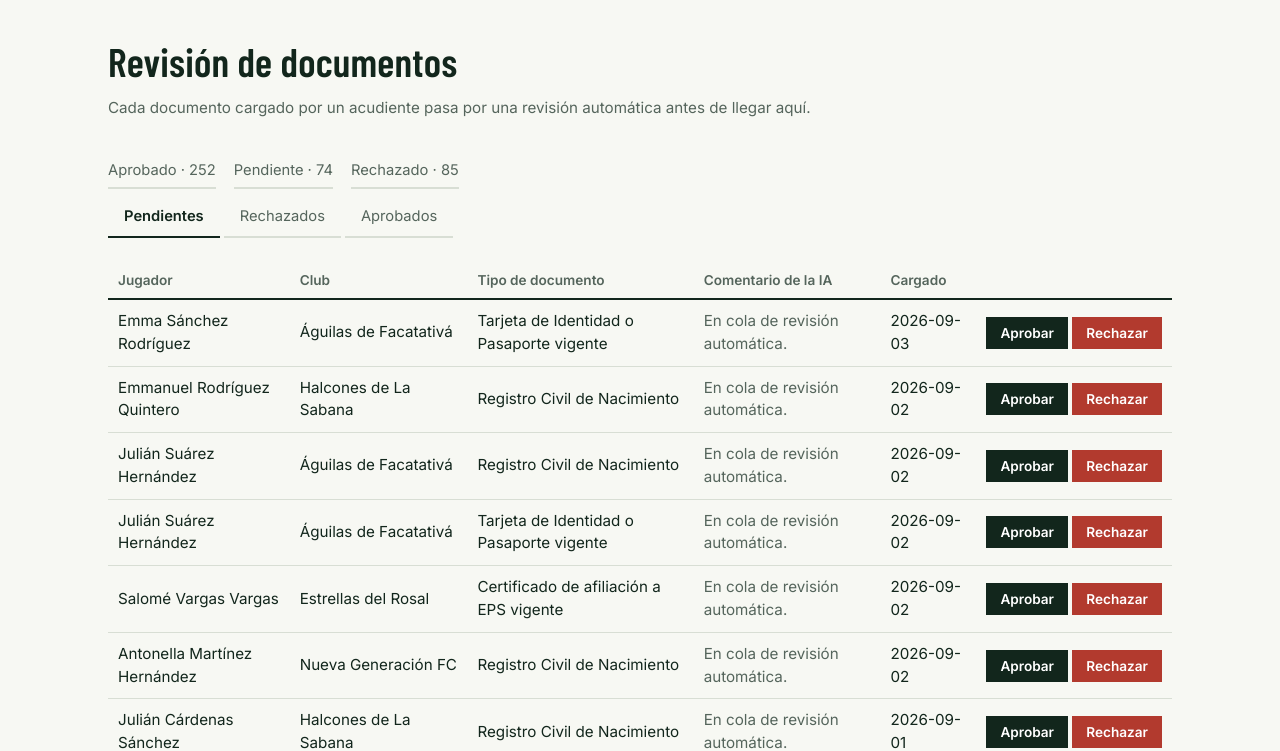
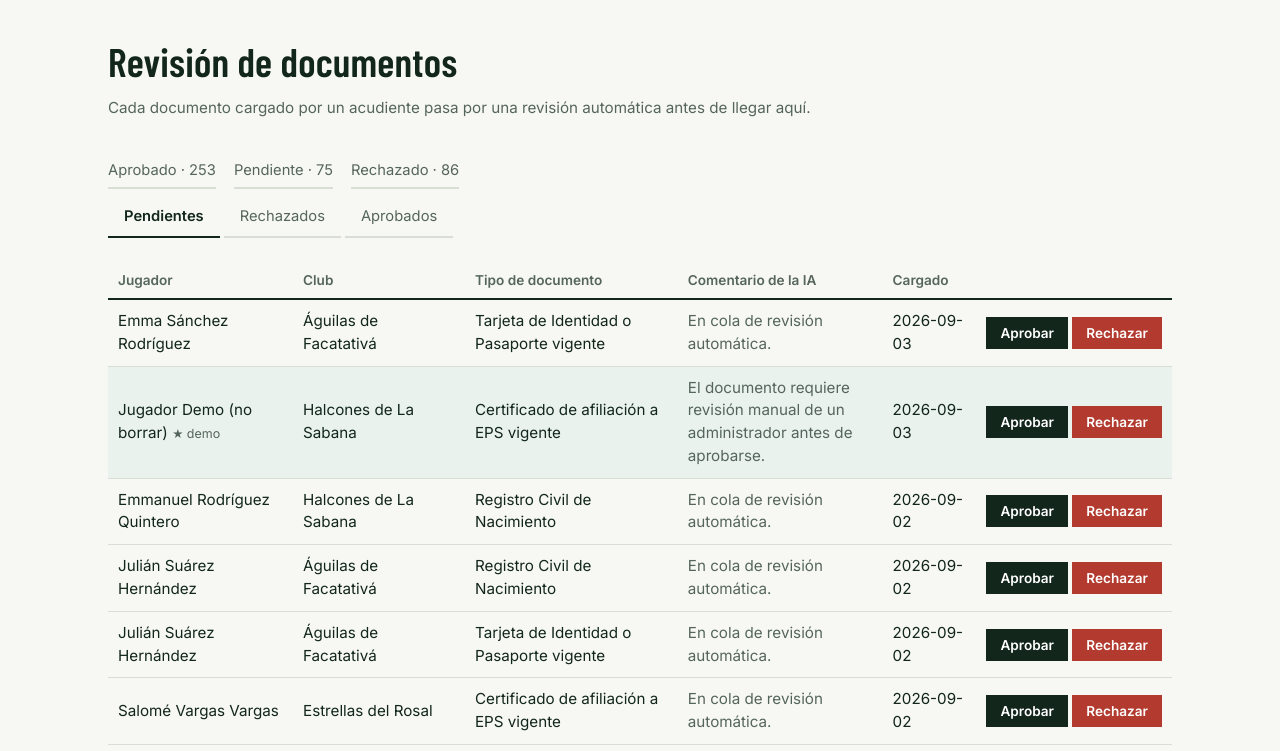
Before and after one commit to mapofxtest/vigor, a Flask app: page /admin/documentos in a window 1280 px wide. Shown: the part 81-832 px from the top of the page. Run offline with Flask 3, Linux system fonts and the light colour scheme; data comes from the database, SQL or seed files in the repository.

Commit message:
upload 4

```diff
--- a/vigor/app.py
+++ b/vigor/app.py
@@ -30,6 +30,13 @@ def landing():
 
 
 # --------------------------------------------------------------- admin ----
+
+@app.route("/admin/reiniciar-demo", methods=["POST"])
+def reiniciar_demo():
+    db.build_database()
+    flash("Datos demo reiniciados: todo vuelve al estado inicial, listo para presentar.", "success")
+    return redirect(url_for("admin_dashboard"))
+
 
 @app.route("/admin")
 def admin_dashboard():
@@ -221,6 +228,22 @@ def seguimiento():
 
 # ------------------------------------------------------------ inscripcion --
 
+COMENTARIOS_IA = {
+    "Aprobado": "La IA confirma que el documento corresponde al tipo solicitado y los datos coinciden con el registro del jugador.",
+    "Rechazado": "La IA no pudo verificar el documento: la imagen está borrosa, no corresponde al tipo solicitado, o parece ser una copia/descarga digital en vez del original físico. Vuelve a cargarlo.",
+    "Pendiente": "El documento requiere revisión manual de un administrador antes de aprobarse.",
+}
+
+
+def _simular_revision_ia(archivo):
+    """Simula la carga y revisión automática de un documento por IA."""
+    if not archivo or not archivo.filename:
+        return None, "Pendiente", "Aún no se ha cargado este documento.", None
+    resultado = random.choices(["Aprobado", "Rechazado", "Pendiente"], weights=[70, 15, 15], k=1)[0]
+    confianza = random.randint(60, 99) if resultado != "Pendiente" else None
+    return archivo.filename, resultado, COMENTARIOS_IA[resultado], confianza
+
+
 @app.route("/inscripcion", methods=["GET", "POST"])
 def inscripcion():
     conn = db.get_connection()
@@ -267,18 +290,22 @@ def inscripcion_formulario(codigo):
              request.form["padre_telefono"], request.form.get("observaciones_medicas") or "Ninguna"))
         jugador_id = conn.execute("SELECT last_insert_rowid()").fetchone()[0]
 
-        for tipo in db.TIPOS_DOC:
-            conn.execute("""INSERT INTO documentos (jugador_id, tipo, nombre_archivo, estado, comentario_ia, fecha_carga)
-                             VALUES (?,?,?,?,?,?)""",
-                         (jugador_id, tipo, "pendiente_de_carga.pdf", "Pendiente",
-                          "En espera de que el acudiente suba el documento.", date.today().isoformat()))
+        for d in db.DOCUMENTOS_REQUERIDOS:
+            archivo = request.files.get(f"archivo_{d['campo']}")
+            nombre_archivo, estado, comentario, confianza = _simular_revision_ia(archivo)
+            conn.execute("""INSERT INTO documentos
+                (jugador_id, tipo, nombre_archivo, estado, comentario_ia, confianza_ia, fecha_carga)
+                VALUES (?,?,?,?,?,?,?)""",
+                (jugador_id, d["tipo"], nombre_archivo, estado, comentario, confianza,
+                 date.today().isoformat() if nombre_archivo else None))
         conn.commit()
         conn.close()
         return redirect(url_for("inscripcion_confirmacion", jugador_id=jugador_id))
 
     conn.close()
     return render_template("inscripcion_formulario.html", club=club, categorias=db.CATEGORIAS,
-                            posiciones=db.POSICIONES, eps_list=db.EPS_LIST)
+                            posiciones=db.POSICIONES, eps_list=db.EPS_LIST,
+                            documentos_requeridos=db.DOCUMENTOS_REQUERIDOS)
 
 
 @app.route("/inscripcion/confirmacion/<int:jugador_id>")
@@ -299,19 +326,13 @@ def subir_documento(doc_id):
     conn = db.get_connection()
     doc = one(conn, "SELECT * FROM documentos WHERE id=?", (doc_id,))
     archivo = request.files.get("archivo")
-    nombre_archivo = archivo.filename if archivo and archivo.filename else f"documento_{doc_id}.pdf"
-
-    resultado = random.choices(
-        ["Aprobado", "Rechazado", "Pendiente"], weights=[70, 15, 15], k=1)[0]
-    comentarios = {
-        "Aprobado": "La IA confirma que el documento corresponde al tipo solicitado y los datos coinciden con el registro del jugador.",
-        "Rechazado": "La IA no pudo verificar el documento: la imagen está borrosa o no corresponde al tipo solicitado. Vuelve a cargarlo.",
-        "Pendiente": "El documento requiere revisión manual de un administrador antes de aprobarse.",
-    }
+    nombre_archivo, estado, comentario, confianza = _simular_revision_ia(archivo)
+    if nombre_archivo is None:
+        nombre_archivo = doc["nombre_archivo"] or f"documento_{doc_id}.pdf"
+        estado, comentario = "Pendiente", "El documento requiere revisión manual de un administrador antes de aprobarse."
     conn.execute("""UPDATE documentos SET nombre_archivo=?, estado=?, comentario_ia=?, confianza_ia=?, fecha_carga=?
                      WHERE id=?""",
-                 (nombre_archivo, resultado, comentarios[resultado],
-                  random.randint(60, 99), date.today().isoformat(), doc_id))
+                 (nombre_archivo, estado, comentario, confianza, date.today().isoformat(), doc_id))
     conn.commit()
     jugador_id = doc["jugador_id"]
     conn.close()
--- a/vigor/db.py
+++ b/vigor/db.py
@@ -158,6 +158,7 @@ EPS_LIST = ["Sura", "Sanitas", "Compensar", "Nueva EPS", "Famisanar", "Salud Tot
 DOCUMENTOS_REQUERIDOS = [
     {
         "tipo": "Registro Civil de Nacimiento",
+        "campo": "registro_civil",
         "resumen": (
             "Solo se acepta el documento físico ORIGINAL, expedido en el papel de "
             "seguridad de la Registraduría Nacional del Estado Civil. No se aceptan "
@@ -185,6 +186,7 @@ DOCUMENTOS_REQUERIDOS = [
     },
     {
         "tipo": "Tarjeta de Identidad o Pasaporte vigente",
+        "campo": "identidad",
         "resumen": (
             "Documento físico original y VIGENTE (no vencido). No se aceptan fotos del "
             "documento ni contraseñas o comprobantes de trámite en curso."
@@ -196,7 +198,7 @@ DOCUMENTOS_REQUERIDOS = [
         "requisitos": [
             "Estar vigente (no vencido) a la fecha de inicio del torneo.",
             "Ser el documento físico original: Tarjeta de Identidad para jugadores "
-            "colombianos, o Pasaporte vigente para jugadores extranjeros.",
+            "colombianos, o Pasaporte vigente para jugadores nacionales o extranjeros.",
             "No se aceptan fotografías del documento tomadas con celular como "
             "reemplazo del físico, ni \"contraseñas\" o comprobantes de trámite que "
             "expide la Registraduría mientras se entrega el documento definitivo.",
@@ -206,6 +208,7 @@ DOCUMENTOS_REQUERIDOS = [
     },
     {
         "tipo": "Certificado de afiliación a EPS vigente",
+        "campo": "eps",
         "resumen": (
             "Certificado de afiliación VIGENTE expedido por la EPS, que confirme que "
             "el jugador está activo en el sistema de salud a la fecha del torneo."
@@ -344,6 +347,41 @@ def build_database():
                      random.randint(70, 99) if estado != "Pendiente" else None,
                      (date.today() - timedelta(days=random.randint(0, 20))).isoformat()))
 
+    # Jugador demo fijo para presentaciones en vivo: siempre tiene un documento
+    # aprobado, uno rechazado y uno pendiente, para no depender del azar al presentar.
+    demo_club_id = club_ids[0]
+    cur.execute("INSERT INTO padres (nombre, telefono, email, parentesco) VALUES (?,?,?,?)",
+                ("Acudiente Demo", "3000000000", "acudiente.demo@vigor-demo.co", "Padre"))
+    demo_padre_id = cur.lastrowid
+
+    cur.execute("""INSERT INTO jugadores
+        (club_id, padre_id, nombre, fecha_nacimiento, categoria, posicion, numero_camiseta,
+         talla_uniforme, eps, tipo_sangre, alergias, contacto_emergencia, telefono_emergencia,
+         observaciones_medicas)
+        VALUES (?,?,?,?,?,?,?,?,?,?,?,?,?,?)""",
+        (demo_club_id, demo_padre_id, "Jugador Demo (no borrar)", _fecha_nacimiento("Sub-11"),
+         "Sub-11", "Delantero", 99, "10", "Sura", "O+", "Ninguna", "Acudiente Demo",
+         "3000000000", "Ninguna"))
+    demo_jugador_id = cur.lastrowid
+
+    demo_estados = {
+        "registro_civil": ("Aprobado",
+            "La IA confirma que el documento corresponde al tipo solicitado y los datos "
+            "coinciden con el registro del jugador."),
+        "identidad": ("Rechazado",
+            "La IA no pudo verificar el documento: parece ser una copia o descarga "
+            "digital en vez del original físico. Vuelve a cargarlo."),
+        "eps": ("Pendiente",
+            "El documento requiere revisión manual de un administrador antes de aprobarse."),
+    }
+    for d in DOCUMENTOS_REQUERIDOS:
+        estado, comentario = demo_estados[d["campo"]]
+        cur.execute("""INSERT INTO documentos
+            (jugador_id, tipo, nombre_archivo, estado, comentario_ia, confianza_ia, fecha_carga)
+            VALUES (?,?,?,?,?,?,?)""",
+            (demo_jugador_id, d["tipo"], f"{d['campo']}_demo.pdf", estado, comentario,
+             92 if estado != "Pendiente" else None, date.today().isoformat()))
+
     # Partidos (round-robin simplificado por jornadas)
     estadio_ids = [row[0] for row in cur.execute("SELECT id FROM estadios").fetchall()]
     fecha_base = date(2026, 9, 6)
--- a/vigor/templates/documentos.html
+++ b/vigor/templates/documentos.html
@@ -29,8 +29,8 @@
   </thead>
   <tbody>
     {% for d in docs %}
-    <tr>
-      <td>{{ d.jugador_nombre }}</td>
+    <tr {% if 'Jugador Demo' in d.jugador_nombre %}class="highlight"{% endif %}>
+      <td>{{ d.jugador_nombre }}{% if 'Jugador Demo' in d.jugador_nombre %} <span class="tag" style="border:none;padding:0;font-size:0.78rem">★ demo</span>{% endif %}</td>
       <td>{{ d.club_nombre }}</td>
       <td>{{ d.tipo }}</td>
       <td class="muted" style="max-width:280px">{{ d.comentario_ia }}{% if d.confianza_ia %} · {{ d.confianza_ia }}% de confianza{% endif %}</td>
--- a/vigor/templates/inscripcion_confirmacion.html
+++ b/vigor/templates/inscripcion_confirmacion.html
@@ -6,7 +6,7 @@
 <div class="section-head">
   <div>
     <h1>{{ jugador.nombre }}</h1>
-    <p class="muted">Inscrito en {{ jugador.club_nombre }} · {{ jugador.categoria }}. Ahora sube los documentos del jugador para completar el proceso.</p>
+    <p class="muted">Inscrito en {{ jugador.club_nombre }} · {{ jugador.categoria }}. Este es el estado de sus documentos.</p>
   </div>
 </div>
 
```
Also changed, not shown: vigor/templates/admin_dashboard.html (+7 -1 lines), vigor/templates/inscripcion_formulario.html (+15 -1 lines).
